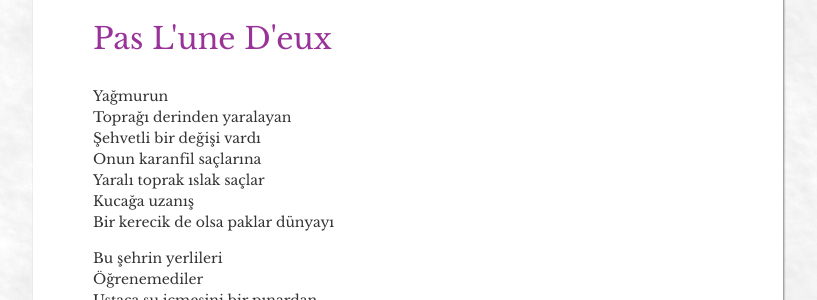
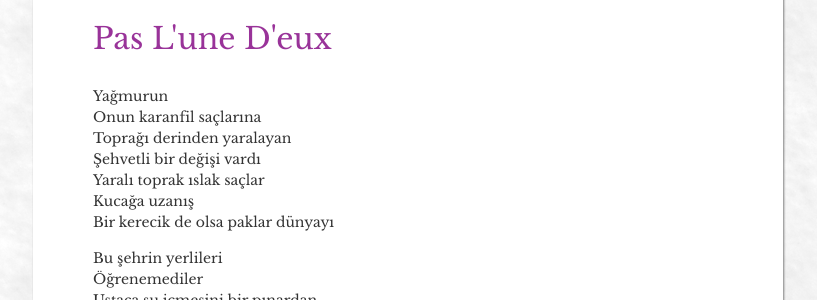
Before and after one commit to muhammedaydogdu/muhammedaydogdu.github.io, a Jekyll site: the page built from _posts/2018-09-01-pas-l'une-d'eux.md, in a window 1280 px wide and 900 px high. Shown: the part 317-617 px from the top of the window, without its empty margins (232-1049 px from the left). Built offline with Jekyll 4.4.1, drawn with Linux system fonts in a browser that asks for light colours; some web fonts are replaced.

Commit message:
Update 2018-09-01-pas-l'une-d'eux.md

```diff
--- a/_posts/2018-09-01-pas-l'une-d'eux.md
+++ b/_posts/2018-09-01-pas-l'une-d'eux.md
@@ -8,9 +8,9 @@ image: pas-eux.jpeg
 ---
 <br/>
 Yağmurun
+Onun karanfil saçlarına
 Toprağı derinden yaralayan
 Şehvetli bir değişi vardı
-Onun karanfil saçlarına
 Yaralı toprak ıslak saçlar
 Kucağa uzanış
 Bir kerecik de olsa paklar dünyayı
```
